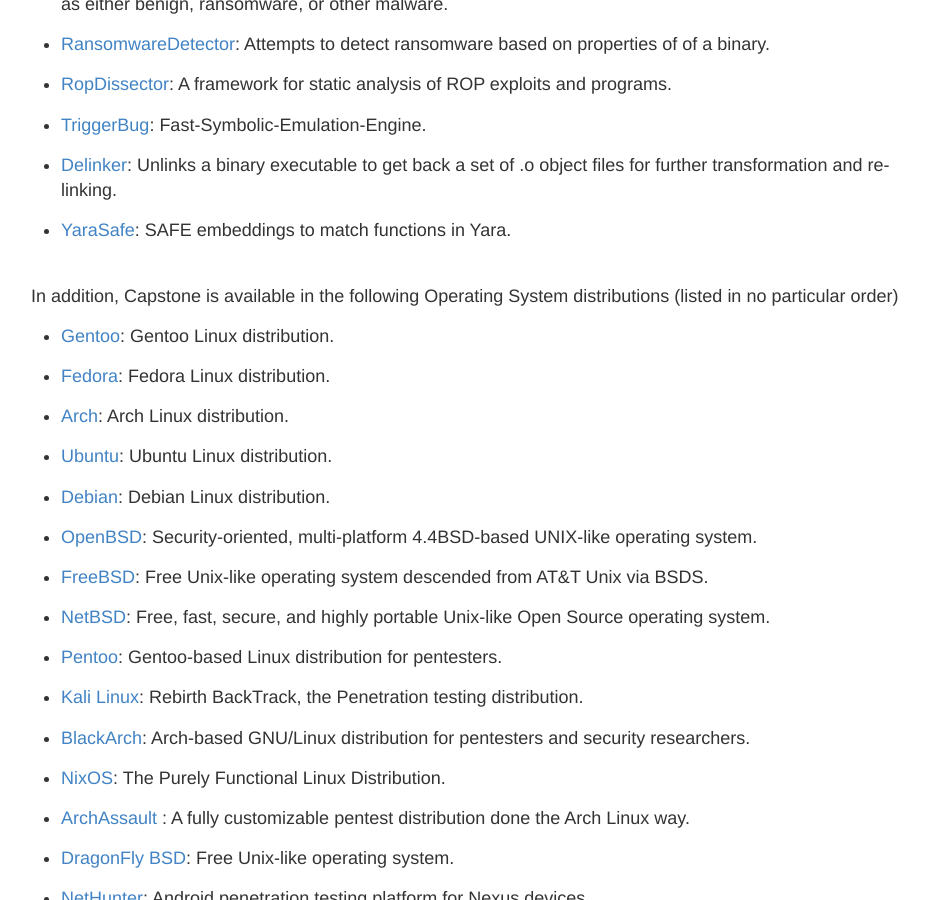
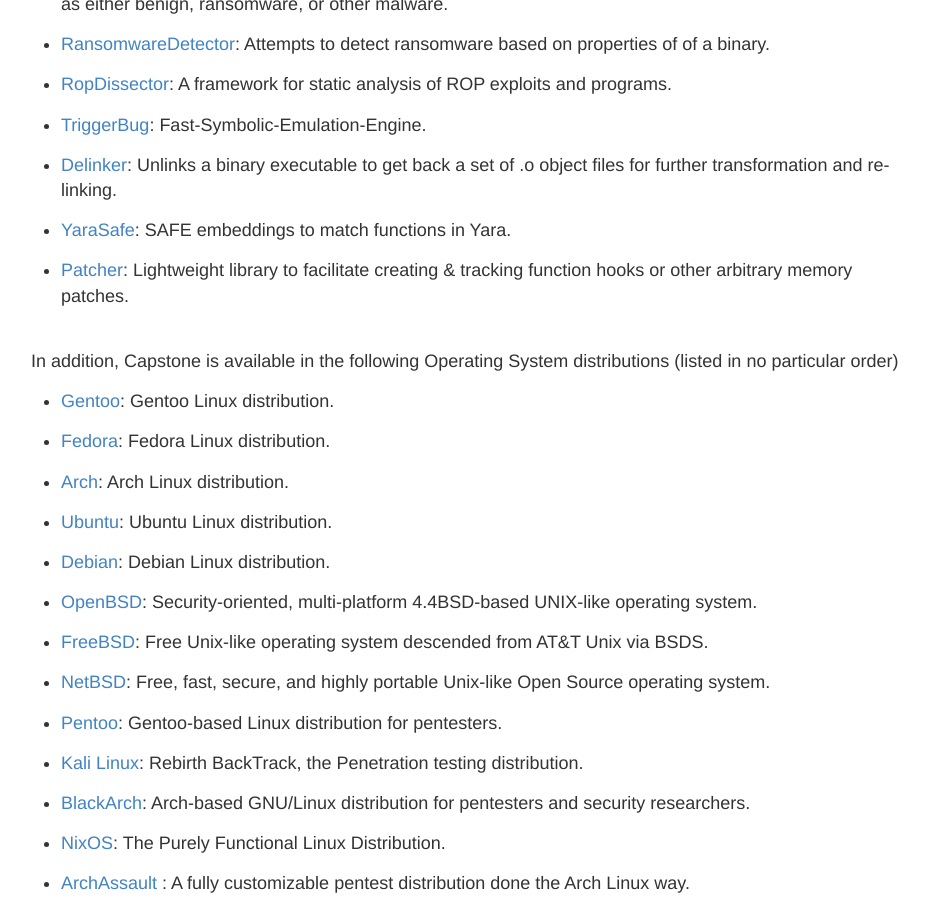
Before and after one commit to capstone-engine/capstone-engine.github.io, a Jekyll site: the page built from showcase.md, in a window 1280 px wide and 900 px high, scrolled down 18748 px. Shown: the whole window, without its empty margins (169-1098 px from the left). Built offline with Jekyll 4.4.1, drawn with Linux system fonts in a browser that asks for light colours; some of the changed lines change nothing that is shown.

Commit message:
showcase

```diff
--- a/showcase.md
+++ b/showcase.md
@@ -5,7 +5,7 @@
 
 ## Showcase
 
-In our knowledge, Capstone has been used by **450** following products (listed in no particular order).
+In our knowledge, Capstone has been used by **451** following products (listed in no particular order).
 
 - [Unicorn](http://www.unicorn-engine.org): Lightweight multi-arch, multi-platform CPU emulator framework.
 
@@ -905,6 +905,8 @@
 
 - [YaraSafe](https://github.com/lucamassarelli/yarasafe): SAFE embeddings to match functions in Yara.
 
+- [Patcher](https://github.com/BradDorney/Patcher): Lightweight library to facilitate creating & tracking function hooks or other arbitrary memory patches.
+
 
 <br>
 In addition, Capstone is available in the following Operating System distributions (listed in no particular order)
```
